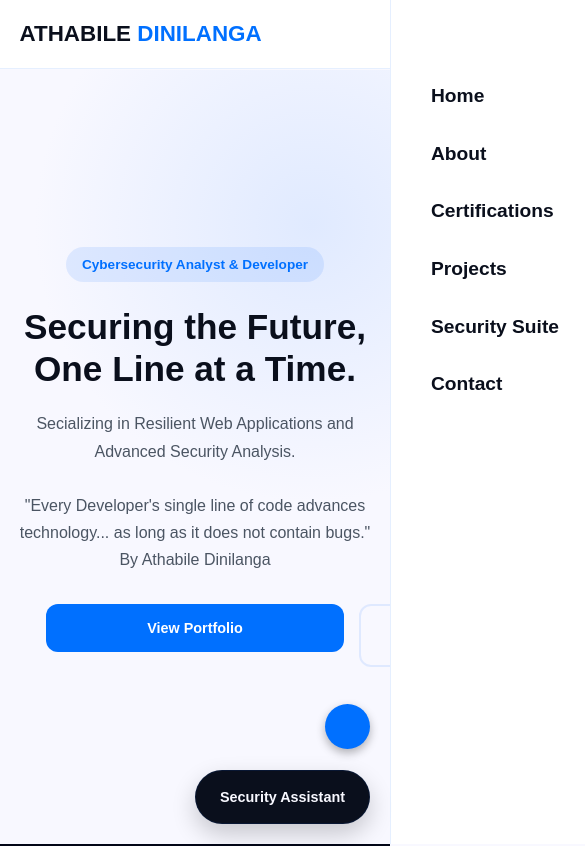
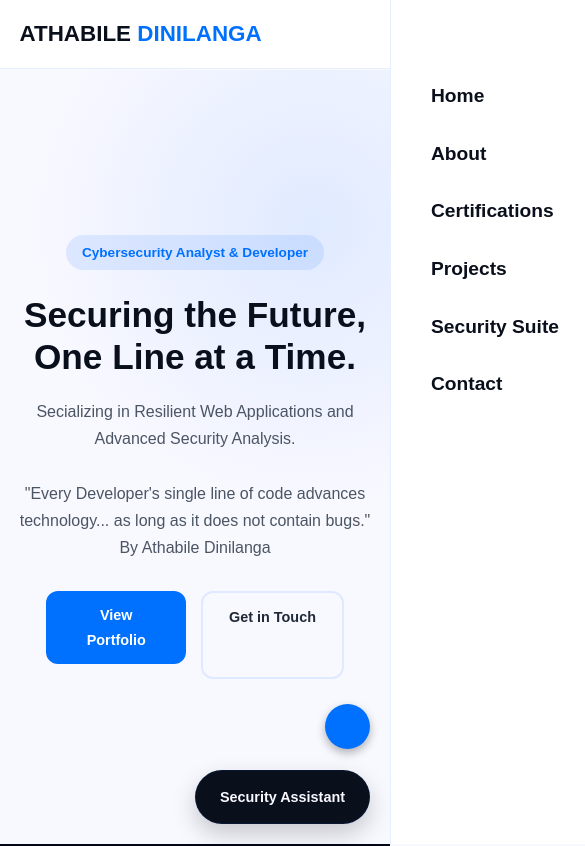
Before and after one commit to StheshHackers/portfolio, a React (Vite) app: page / in a window 390 px wide. Shown: the top 846 px of the page, 585 px wide, since content can reach past the window. Built offline with nearby package versions, Linux system fonts and the light colour scheme.

Commit message:
Refactor card component styles in index.css

```diff
--- a/src/index.css
+++ b/src/index.css
@@ -522,57 +522,40 @@ footer {
     /* Force form groups, inner wrapper structural divs, and card inputs/buttons to cascade cleanly */
     .card form,
     .card div,
-    .card [class*="container"],
-    .card [class*="form"],
-    .card [class*="wrapper"] {
-        display: flex !important;
-        flex-direction: column !important;
-        align-items: stretch !important;
+    .card input,
+    .card button,
+    .card .btn-primary,
+    .card .btn-secondary {
+        display: flex;
+        flex-direction: column;
         width: 100% !important;
-        box-sizing: border-box !important;
+        box-sizing: border-box;
         margin-right: 0 !important;
         margin-left: 0 !important;
-        gap: 12px !important;
+        gap: 10px;
     }
 
     /* Ensure specific single components behave as block objects */
     .card input,
     .card button,
-    .card .btn-primary,
-    .card .btn-secondary,
-    .card [type="text"],
-    .card [type="submit"],
     .btn-primary,
     .btn-secondary {
-        display: block !important;
-        width: 100% !important;
-        min-width: 100% !important;
-        max-width: 100% !important;
-        text-align: center !important;
-        box-sizing: border-box !important;
-        margin: 0 0 15px 0 !important;
-        position: relative !important;
-        right: auto !important;
-        left: auto !important;
-        transform: none !important;
+        display: block;
+        width: 100%;
+        text-align: center;
     }
 
     /* Orderly space distribution between separated items */
-    .card input,
-    .card [type="text"] {
-        margin-bottom: 4px !important;
+    .card input {
+        margin-bottom: 12px;
     }
 
-    .card button,
-    .card .btn-primary,
-    .card [type="submit"] {
-        padding: 12px 20px !important;
-        border-radius: 12px !important;
-        margin-bottom: 0 !important;
+    .btn-primary {
+        margin-bottom: 15px;
     }
 
     .btn-secondary {
-        margin-bottom: 0 !important;
+        margin-bottom: 0;
     }
 
     /* Floating Widget UI Adjustments */
```
